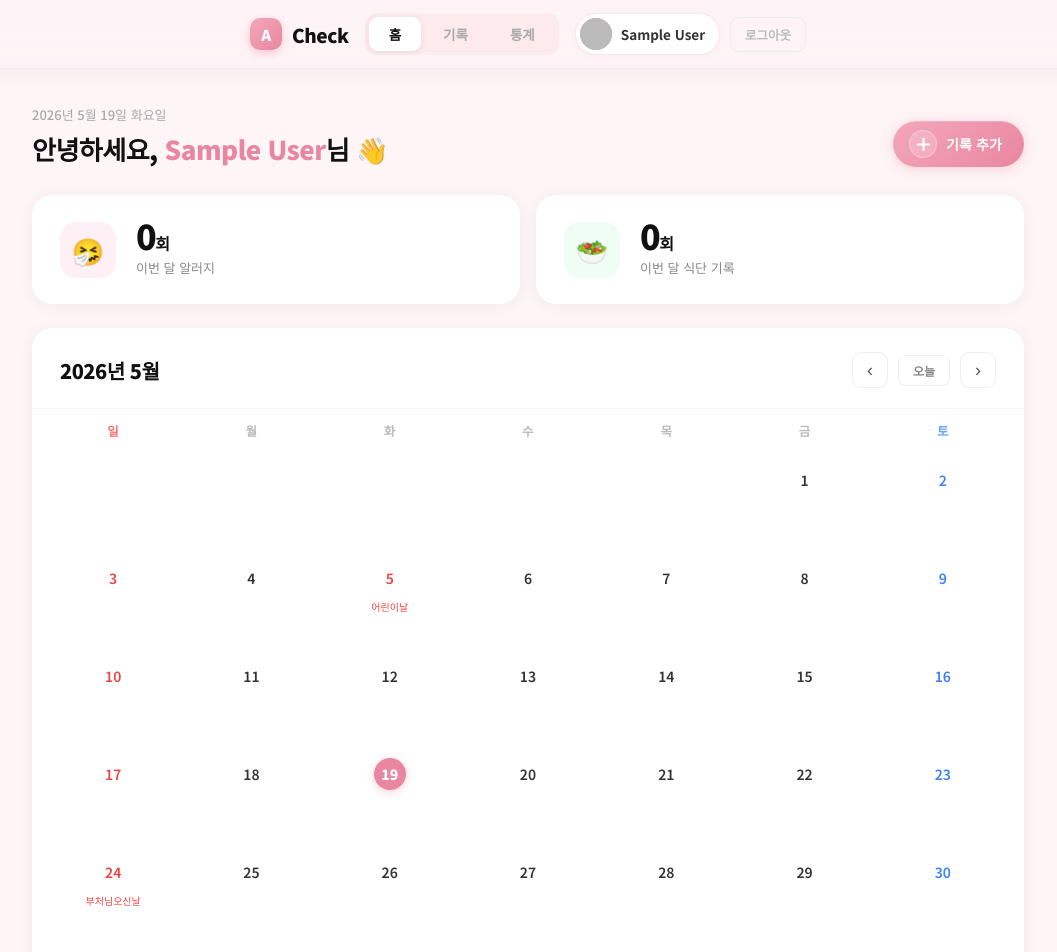
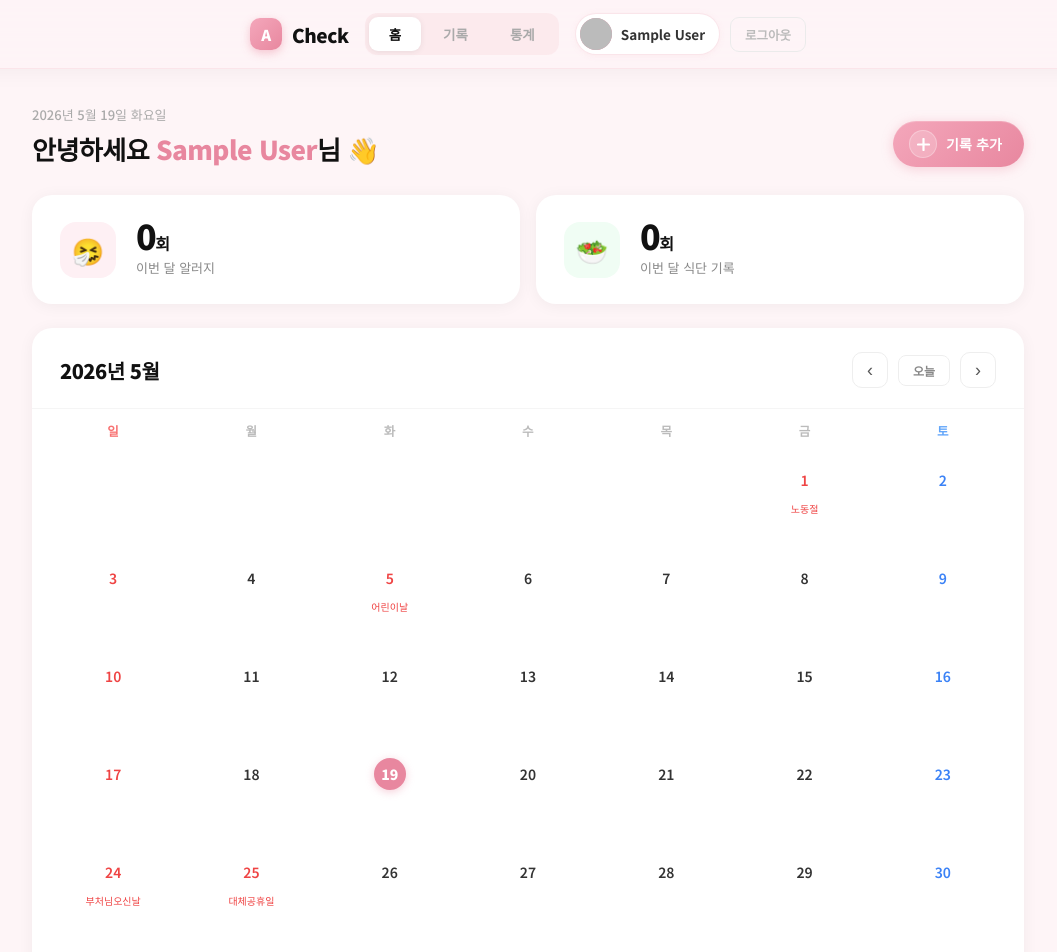
Before and after one commit to shinyeeun789/allergy-calendar, a Vue app: page / in a window 1280 px wide. Shown: the top 952 px of the page, without its empty margins (112-1169 px from the left). Built offline with nearby package versions, Linux system fonts and the light colour scheme; no server answers; the database is empty; sample sign-in values are in the browser's storage.

Commit message:
1) 메인화면 내 달력 대체공휴일 추가

```diff
--- a/src/assets/common.css
+++ b/src/assets/common.css
@@ -3605,3 +3605,130 @@ nav {
   opacity: 0;
   transform: translateY(-4px) scale(0.98);
 }
+
+/* ════════════════════════════════
+   달력 셀 — 알러지 심각도 배경 tint
+   (border 대신 셀 배경색으로 표현)
+   ════════════════════════════════ */
+
+.has-allergy-mild:not(.selected) {
+  background: rgba(187, 247, 208, 0.32);
+}
+.has-allergy-moderate:not(.selected) {
+  background: rgba(253, 230, 138, 0.38);
+}
+.has-allergy-severe:not(.selected) {
+  background: rgba(251, 207, 232, 0.38);
+}
+
+/* tinted 셀의 hover — 브랜드 핑크 hover보다 해당 색 우선 */
+.has-allergy-mild:not(.selected):hover {
+  background: rgba(134, 239, 172, 0.40);
+}
+.has-allergy-moderate:not(.selected):hover {
+  background: rgba(252, 211,  77, 0.40);
+}
+.has-allergy-severe:not(.selected):hover {
+  background: rgba(249, 168, 212, 0.45);
+}
+
+/* ════════════════════════════════
+   .cal-dots 영역
+   ════════════════════════════════ */
+
+.cal-dots {
+  display: flex;
+  justify-content: center;
+  align-items: center;
+  margin-top: auto;
+  padding-top: 4px;
+  min-height: 18px;
+}
+
+/* ════════════════════════════════
+   알러지 뱃지 — 파스텔 chip
+   ════════════════════════════════ */
+
+.allergy-badge {
+  display: inline-flex;
+  align-items: center;
+  gap: 3px;
+  padding: 2px 7px 2px 5px;
+  border-radius: 99px;
+  font-size: 9.5px;
+  font-weight: 700;
+  line-height: 1;
+  letter-spacing: 0.01em;
+  user-select: none;
+  transition: transform 0.12s ease, box-shadow 0.12s ease;
+}
+
+.cal-cell:hover .allergy-badge {
+  transform: translateY(-1px);
+}
+
+/* 공통 dot */
+.allergy-badge::before {
+  content: '';
+  width: 5px;
+  height: 5px;
+  border-radius: 50%;
+  flex-shrink: 0;
+}
+
+/* ── 경미 (1–3) ── */
+.badge-mild {
+  background: rgba(255, 255, 255, 0.80);
+  color: #166534;
+  border: 1px solid rgba(74, 222, 128, 0.50);
+  box-shadow: 0 1px 3px rgba(34, 197, 94, 0.15);
+}
+.badge-mild::before {
+  background: #22c55e;
+}
+
+/* ── 보통 (4–6) ── */
+.badge-moderate {
+  background: rgba(255, 255, 255, 0.80);
+  color: #92400e;
+  border: 1px solid rgba(251, 191, 36, 0.55);
+  box-shadow: 0 1px 3px rgba(245, 158, 11, 0.18);
+}
+.badge-moderate::before {
+  background: #f59e0b;
+}
+
+/* ── 심각 (7–10) — 브랜드 로즈 + ping ── */
+.badge-severe {
+  background: rgba(255, 255, 255, 0.85);
+  color: #9d174d;
+  border: 1px solid rgba(232, 135, 159, 0.55);
+  box-shadow: 0 1px 4px rgba(232, 135, 159, 0.22);
+  animation: badge-ping 2.6s ease-in-out infinite;
+}
+.badge-severe::before {
+  background: var(--main-pink);
+}
+
+@keyframes badge-ping {
+  0%   { box-shadow: 0 1px 4px rgba(232, 135, 159, 0.22), 0 0 0 0   rgba(232, 135, 159, 0.35); }
+  55%  { box-shadow: 0 1px 4px rgba(232, 135, 159, 0.22), 0 0 0 4px rgba(232, 135, 159, 0.08); }
+  100% { box-shadow: 0 1px 4px rgba(232, 135, 159, 0.22), 0 0 0 0   rgba(232, 135, 159, 0.00); }
+}
+
+/* ── 모바일 ── */
+@media (max-width: 640px) {
+  .cal-dots {
+    min-height: 13px;
+    padding-top: 2px;
+  }
+  .allergy-badge {
+    font-size: 8px;
+    padding: 1.5px 5px 1.5px 4px;
+    gap: 2px;
+  }
+  .allergy-badge::before {
+    width: 4px;
+    height: 4px;
+  }
+}
--- a/src/views/MainView.vue
+++ b/src/views/MainView.vue
@@ -30,24 +30,60 @@ const greetingDate = `${now.getFullYear()}년 ${now.getMonth() + 1}월 ${now.get
 // ── 캘린더 ──
 const HOLIDAYS: Record<number, Record<string, string>> = {
   2024: {
-    '1-1':'신정','2-9':'설날연휴','2-10':'설날','2-11':'설날연휴','2-12':'대체공휴일',
-    '3-1':'삼일절','4-10':'국회의원선거일','5-5':'어린이날','5-15':'부처님오신날',
-    '6-6':'현충일','8-15':'광복절','9-16':'추석연휴','9-17':'추석','9-18':'추석연휴',
-    '10-3':'개천절','10-9':'한글날','12-25':'성탄절'
+    '1-1':'신정',
+    '2-9':'설날연휴','2-10':'설날','2-11':'설날연휴','2-12':'대체공휴일',
+    '3-1':'삼일절',
+    '4-10':'국회의원선거',
+    '5-5':'어린이날','5-6':'대체공휴일','5-15':'부처님오신날',
+    '6-6':'현충일',
+    '8-15':'광복절',
+    '9-16':'추석연휴','9-17':'추석','9-18':'추석연휴',
+    '10-3':'개천절','10-9':'한글날',
+    '12-25':'성탄절'
   },
   2025: {
-    '1-1':'신정','1-28':'설날연휴','1-29':'설날','1-30':'설날연휴',
-    '3-1':'삼일절','5-5':'어린이날','5-6':'대체공휴일','5-15':'부처님오신날',
-    '6-6':'현충일','8-15':'광복절',
-    '10-3':'개천절','10-5':'추석연휴','10-6':'추석','10-7':'추석연휴',
-    '10-9':'한글날','12-25':'성탄절'
+    '1-1':'신정',
+    '1-27':'임시공휴일','1-28':'설날연휴','1-29':'설날','1-30':'설날연휴',
+    '3-1':'삼일절','3-3':'대체공휴일',
+    '5-5':'어린이날·부처님오신날','5-6':'대체공휴일',
+    '6-3':'제21대대통령선거','6-6':'현충일',
+    '8-15':'광복절',
+    '10-3':'개천절','10-5':'추석연휴','10-6':'추석','10-7':'추석연휴','10-8':'대체공휴일','10-9':'한글날',
+    '12-25':'성탄절'
   },
   2026: {
-    '1-1':'신정','2-15':'설날연휴','2-16':'설날','2-17':'설날연휴',
-    '3-1':'삼일절','5-5':'어린이날','5-24':'부처님오신날',
+    '1-1':'신정',
+    '2-16':'설날연휴','2-17':'설날','2-18':'설날연휴',
+    '3-1':'삼일절','3-2':'대체공휴일',
+    '5-1':'노동절','5-5':'어린이날','5-24':'부처님오신날','5-25':'대체공휴일',
+    '6-3':'지방선거','6-6':'현충일',
+    '7-17':'제헌절',
+    '8-15':'광복절','8-17':'대체공휴일',
+    '9-24':'추석연휴','9-25':'추석','9-26':'추석연휴',
+    '10-3':'개천절','10-5':'대체공휴일','10-9':'한글날',
+    '12-25':'성탄절'
+  },
+  2027: {
+    '1-1':'신정',
+    '2-6':'설날연휴','2-7':'설날','2-8':'설날연휴','2-9':'대체공휴일',
+    '3-1':'삼일절',
+    '5-5':'어린이날','5-13':'부처님오신날',
+    '6-6':'현충일',
+    '7-17':'제헌절',
+    '8-15':'광복절','8-16':'대체공휴일',
+    '9-14':'추석연휴','9-15':'추석','9-16':'추석연휴',
+    '10-3':'개천절','10-4':'대체공휴일','10-9':'한글날','10-11':'대체공휴일',
+    '12-25':'성탄절','12-27':'대체공휴일'
+  },
+  2028: {
+    '1-1':'신정',
+    '1-25':'설날연휴','1-26':'설날','1-27':'설날연휴',
+    '3-1':'삼일절',
+    '5-2':'부처님오신날','5-5':'어린이날',
     '6-6':'현충일','8-15':'광복절',
-    '9-23':'추석연휴','9-24':'추석','9-25':'추석연휴',
-    '10-3':'개천절','10-9':'한글날','12-25':'성탄절'
+    '9-9':'추석연휴','9-10':'추석','9-11':'추석연휴','9-12':'대체공휴일',
+    '10-3':'개천절','10-9':'한글날',
+    '12-25':'성탄절'
   }
 }
 
@@ -215,7 +251,7 @@ onUnmounted(() => window.removeEventListener('keydown', onKeydown))
       <div>
         <p class="greeting-date">{{ greetingDate }}</p>
         <h1 class="greeting-title">
-          안녕하세요, <span class="name-highlight">{{ userName }}</span>님 👋
+          안녕하세요 <span class="name-highlight">{{ userName }}</span>님 👋
         </h1>
       </div>
 
@@ -441,109 +477,3 @@ onUnmounted(() => window.removeEventListener('keydown', onKeydown))
     </Transition>
   </Teleport>
 </template>
-
-<style scoped>
-/* ════════════════════════════════
-   달력 셀 — 알러지 심각도 액센트
-   ════════════════════════════════ */
-
-/* 심각도별 셀 상단 border-top 컬러 */
-.has-allergy-mild     { border-top-color: rgba(134, 239, 172, 0.55) !important; }
-.has-allergy-moderate { border-top-color: rgba(251, 191,  36, 0.50) !important; }
-.has-allergy-severe   { border-top-color: rgba(232, 135, 159, 0.65) !important; }
-
-/* ════════════════════════════════
-   알러지 뱃지
-   ════════════════════════════════ */
-
-.cal-dots {
-  display: flex;
-  justify-content: center;
-  align-items: center;
-  margin-top: auto;
-  padding-top: 5px;
-  min-height: 20px;
-}
-
-/* 공통 chip 베이스 */
-.allergy-badge {
-  display: inline-flex;
-  align-items: center;
-  gap: 3px;
-  padding: 2px 7px 2px 5px;
-  border-radius: 99px;
-  font-size: 9.5px;
-  font-weight: 700;
-  line-height: 1;
-  letter-spacing: 0.01em;
-  user-select: none;
-  transition: transform 0.12s ease;
-}
-
-/* 클릭(호버) 시 살짝 떠오르는 느낌 */
-.cal-cell:hover .allergy-badge {
-  transform: translateY(-1px);
-}
-
-/* dot (::before) */
-.allergy-badge::before {
-  content: '';
-  width: 5px;
-  height: 5px;
-  border-radius: 50%;
-  flex-shrink: 0;
-}
-
-/* ── 경미 (1–3) — 세이지 그린 ── */
-.badge-mild {
-  background: rgba(240, 253, 244, 0.95);
-  color: #166534;
-  border: 1px solid rgba(134, 239, 172, 0.55);
-}
-.badge-mild::before {
-  background: #22c55e;
-  box-shadow: 0 0 0 2px rgba(134, 239, 172, 0.30);
-}
-
-/* ── 보통 (4–6) — 웜 앰버 ── */
-.badge-moderate {
-  background: rgba(255, 251, 235, 0.95);
-  color: #92400e;
-  border: 1px solid rgba(253, 211,  77, 0.55);
-}
-.badge-moderate::before {
-  background: #f59e0b;
-  box-shadow: 0 0 0 2px rgba(253, 211, 77, 0.30);
-}
-
-/* ── 심각 (7–10) — 브랜드 로즈 핑크 ── */
-.badge-severe {
-  background: rgba(254, 242, 248, 0.97);
-  color: #9d174d;
-  border: 1px solid rgba(232, 135, 159, 0.50);
-  animation: badge-ping 2.4s ease-in-out infinite;
-}
-.badge-severe::before {
-  background: var(--main-pink);
-  box-shadow: 0 0 0 2px rgba(232, 135, 159, 0.25);
-}
-
-@keyframes badge-ping {
-  0%   { box-shadow: 0 0 0 0   rgba(232, 135, 159, 0.40); }
-  55%  { box-shadow: 0 0 0 4px rgba(232, 135, 159, 0.08); }
-  100% { box-shadow: 0 0 0 0   rgba(232, 135, 159, 0.00); }
-}
-
-/* ── 모바일 축소 ── */
-@media (max-width: 640px) {
-  .allergy-badge {
-    font-size: 8px;
-    padding: 1.5px 5px 1.5px 4px;
-    gap: 2px;
-  }
-  .allergy-badge::before {
-    width: 4px;
-    height: 4px;
-  }
-}
-</style>
```
